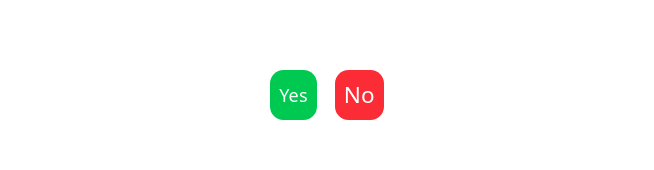
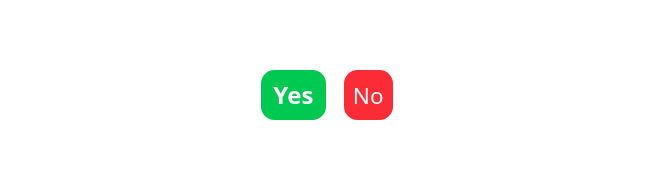
Before and after one commit to anmolkathuria37/Confirm_Date, a React (Vite) app: page / in a window 1280 px wide. Shown: the part 508-678 px from the top of the page, without its empty margins (313-967 px from the left). Built offline with nearby package versions, Linux system fonts and the light colour scheme.

Commit message:
Buttons changes

```diff
--- a/src/App1.jsx
+++ b/src/App1.jsx
@@ -70,7 +70,7 @@ const App1 = () => {
 
     const [index, setIndex] = useState(0);
 
-    const [yesSize, setYesSize] = useState(18);
+    const [yesSize, setYesSize] = useState(24);
 
     const [isMoved, setIsMoved] = useState(false);
 
@@ -176,7 +176,7 @@ const App1 = () => {
                         <div className='Buttons flex gap-4 mx-auto'>
 
                             {/* <button className={`bg-green-500 hover:bg-green-800 hover:cursor-pointer text-white px-4 py-2 transition-all duration-200 ease-in-out`}>Yes</button> */}
-                            <button className="bg-green-500 hover:bg-green-800 text-white px-4 py-2 transition-all duration-200 ease-in-out rounded-xl" onClick={handleYesClick} style={{ fontSize: `${yesSize}px`, padding: `${yesSize / 2}px` }}
+                            <button className="bg-green-500 hover:bg-green-800 text-white px-4 py-2 transition-all duration-200 ease-in-out rounded-xl font-bold w-auto" onClick={handleYesClick} style={{ fontSize: `${yesSize}px`, padding: `${yesSize / 2}px` }}
                             >
                                 Yes
                             </button>
```
